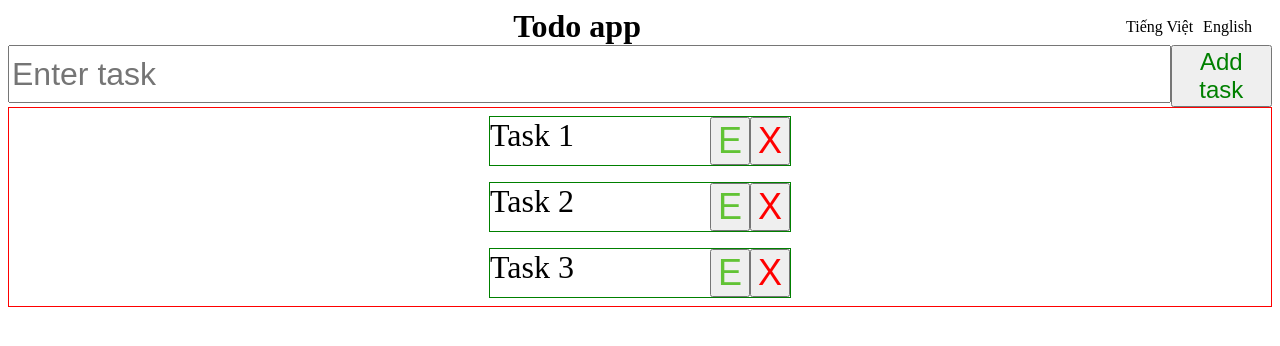
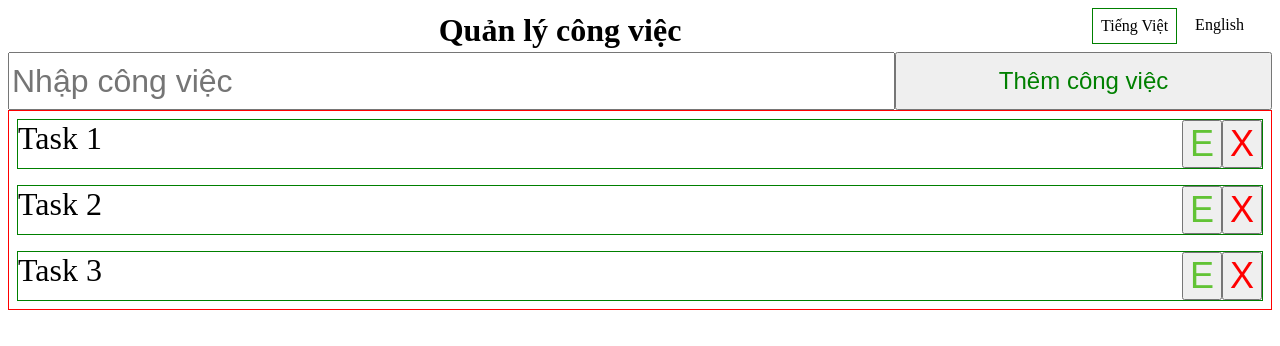
Before and after one commit to quoctech/city-js, a plain HTML site: page labs/todo-app-demo/index.html in a window 1280 px wide. Drawn offline with Linux system fonts and the light colour scheme.

Commit message:
Update đa ngôn ngữ

```diff
--- a/labs/todo-app-demo/index.html
+++ b/labs/todo-app-demo/index.html
@@ -10,16 +10,16 @@
 </head>
 <body>
     <header>
-        <h1>Todo app</h1>
-        <div class="languages">
-            <div id="lang-vi">Tiếng Việt</div>
+        <h1 id="appname">#appname</h1>
+        <div class="language">
+            <div class="language-selected" id="lang-vi">Tiếng Việt</div>
             <div id="lang-en">English</div>
         </div>
     </header>
 
     <div class="input">
-        <input type="text" id="txt-task" placeholder="Enter task" />
-        <button class="btn-add" id="btn-add">Add task</button>
+        <input type="text" id="txt-task" placeholder="#enter_task" autocomplete="off" />
+        <button class="btn-add" id="btn-add">#add_task</button>
     </div>
 
     <div class="container">
--- a/labs/todo-app-demo/script_todo.js
+++ b/labs/todo-app-demo/script_todo.js
@@ -1,5 +1,35 @@
+// Khai báo DOM (Document Object Model)
 var tasksContainer = document.getElementById('tasks');
+var btnAddTask = document.getElementById('btn-add');
+var btnLangVi = document.getElementById('lang-vi');
+var btnLangEn = document.getElementById('lang-en');
+
+
+// Khai báo các data
 var tasks = ['Task 1', 'Task 2', 'Task 3'];
+
+// Khai báo dữ liệu đa ngôn ngữ (Giả sữ dữ liệu language lấy từ database)
+var language = {
+    vi: {
+        app_name: 'Quản lý công việc',
+        enter_task: 'Nhập công việc',
+        add_task: 'Thêm công việc'
+    },
+    en: {
+        app_name: 'Todo App',
+        enter_task: 'Enter task',
+        add_task: 'Add task'
+    }
+};
+
+// Function này FAKE render template language
+function renderTemplate(lang = 'vi') {
+    var appName = document.getElementById('appname');
+    var enterTask = document.getElementById('txt-task'); // INPUT TAG
+    appName.textContent = language[lang].app_name;
+    enterTask.placeholder = language[lang].enter_task;
+    btnAddTask.textContent = language[lang].add_task;
+}
 
 // Function vẽ tasks ra ngoài màn hình
 function renderTasks() {
@@ -35,7 +65,6 @@ function addTask(task) {
     }
 }
 
-var btnAddTask = document.getElementById('btn-add');
 btnAddTask.addEventListener('click', function () {
     // this ở trường hợp, scope này chính là btnAddTask
     var txtTask = document.getElementById('txt-task');
@@ -94,4 +123,17 @@ function updateTask(indexUpdate) {
     }
 }
 
+btnLangVi.addEventListener('click', function() {
+    renderTemplate('vi');
+    btnLangEn.classList.remove('language-selected');
+    btnLangVi.classList.add('language-selected');
+});
+
+btnLangEn.addEventListener('click', function() {
+    renderTemplate('en');
+    btnLangEn.classList.add('language-selected');
+    btnLangVi.classList.remove('language-selected');
+});
+
 renderTasks();
+renderTemplate();
--- a/labs/todo-app-demo/styles.css
+++ b/labs/todo-app-demo/styles.css
@@ -1,8 +1,6 @@
 .container {
-    display: flex;
-    justify-content: center;
-    align-items: center;
     border: 1px solid red;
+    margin: 0 auto;
 }
 
 .btn-container {
@@ -18,7 +16,6 @@
 .task {
     display: flex;
     justify-content: space-between;
-    width: 300px;
     border: 1px solid green;
     margin: 8px;
 }
@@ -39,13 +36,22 @@
 }
 
 .input input {
-    width: 100%;
+    width: 70%;
     height: 52px;
     outline: none;
     font-size: 32px;
 }
 
+.task input {
+    width: 100%;
+    outline: none;
+    border: none;
+    font-size: 32px;
+    color: red;
+}
+
 .btn-add {
+    width: 30%;
     font-size: 24px;
     color: green;
 }
@@ -72,7 +78,16 @@ header h1 {
     margin: 0 auto;
 }
 
-.languages {
+.language {
     display: flex;
     gap: 10px;
 }
+
+.language div {
+    padding: 8px;
+    margin-bottom: 8px;
+}
+
+.language div.language-selected {
+    border: 1px solid green;
+}
```
